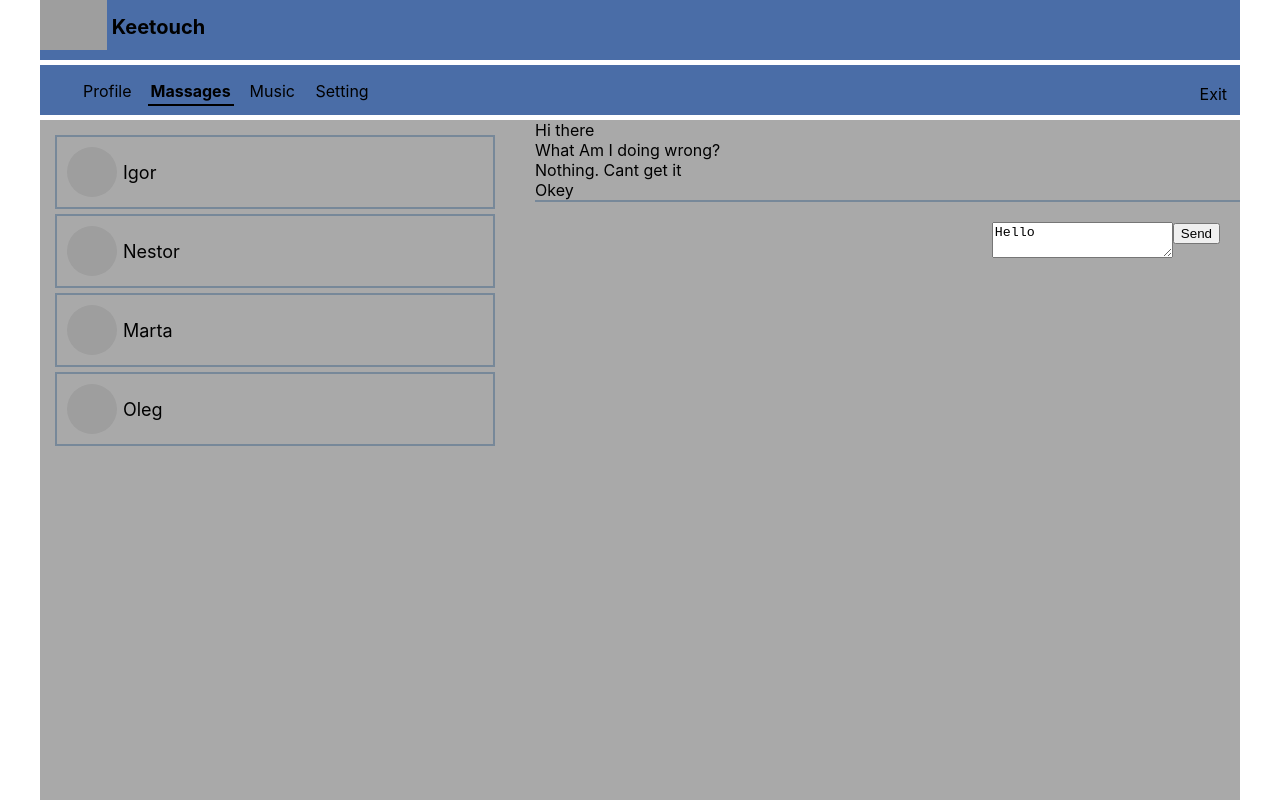
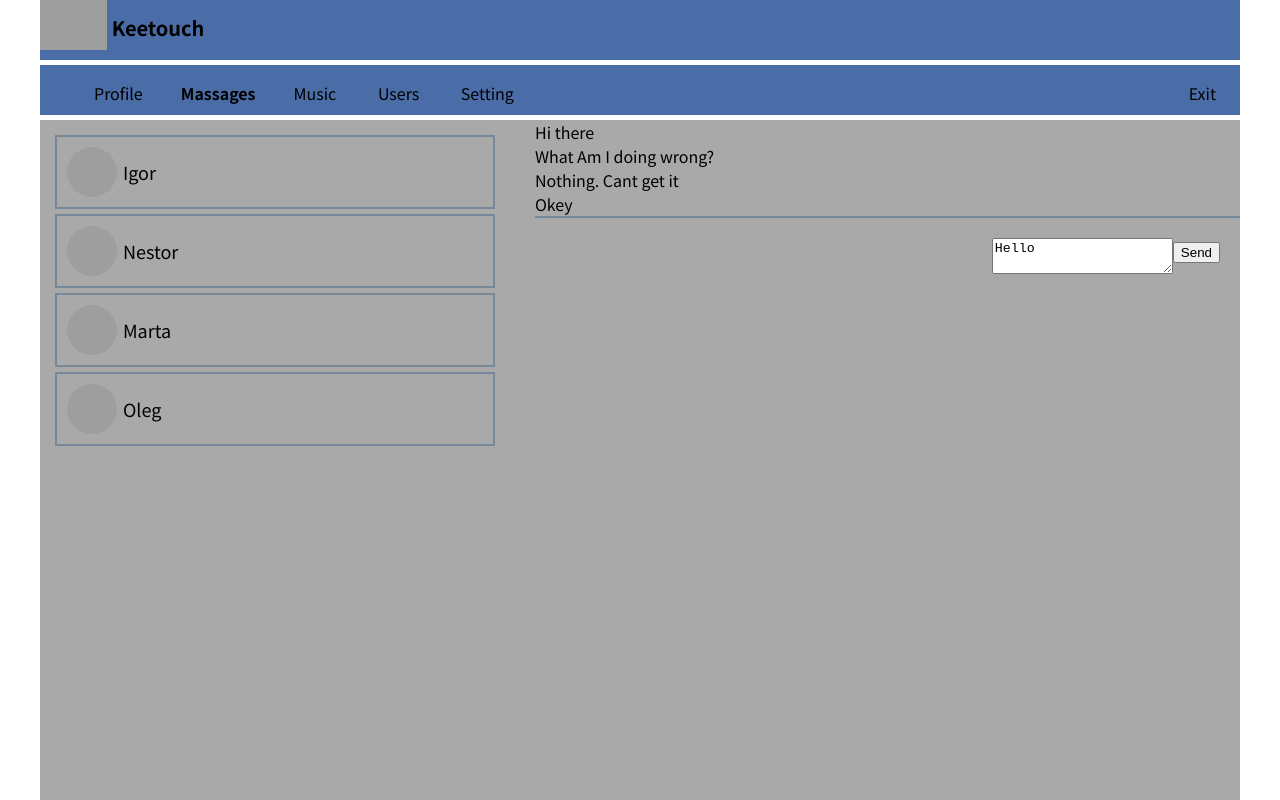
Before and after one commit to SelinIgor/react-social-network, a React (Create React App) app: page /Masseges in a window 1280 px wide. Shown: the top 800 px of the page. Built offline with nearby package versions, Linux system fonts and the light colour scheme; grey boxes are pictures that could not be loaded.

Commit message:
some changes

```diff
--- a/package.json
+++ b/package.json
@@ -6,6 +6,7 @@
     "@testing-library/jest-dom": "^4.2.4",
     "@testing-library/react": "^9.5.0",
     "@testing-library/user-event": "^7.2.1",
+    "axios": "^0.19.2",
     "react": "^16.13.1",
     "react-dom": "^16.13.1",
     "react-redux": "^7.2.0",
--- a/src/contonents/Havbar/Nav.jsx
+++ b/src/contonents/Havbar/Nav.jsx
@@ -3,7 +3,9 @@ import s from './Nav.module.css'
 import {NavLink} from "react-router-dom";
 const Nav = ()=> {
     return (<div className={s.Nav}>
-        <ul>
+        <ul className={s.menu}>
+            <div className={s.container}>
+                <div>
             <li className={s.item}>
                 <NavLink to="/ProfileCom" className={s.nav}  activeClassName={s.active}>Profile</NavLink>
             </li>
@@ -14,8 +16,17 @@ const Nav = ()=> {
                 <NavLink to="/music"  className={s.nav} activeClassName={s.active} >Music</NavLink>
             </li>
             <li className={s.item}>
+                <NavLink to="/users"  className={s.nav} activeClassName={s.active}> Users</NavLink>
+            </li>
+            <li className={s.item}>
                 <NavLink to="/setting"  className={s.nav} activeClassName={s.active}> Setting</NavLink>
             </li>
-            <li className={`${s.item} ${s.exit}`}><NavLink to="/exit" activeClassName={s.active} className={s.nav}> Exit</NavLink></li>
+                </div>
+                <div>
+            <li className={`${s.item} ${s.exit}`}>
+                <NavLink to="/exit" activeClassName={s.active} className={s.nav}> Exit</NavLink></li>
+            </div>
+            </div>
+
         </ul></div>);}
         export default Nav;
--- a/src/contonents/Havbar/Nav.module.css
+++ b/src/contonents/Havbar/Nav.module.css
@@ -10,18 +10,26 @@
     padding: 3px;
 
 }
-.nav{
+.menu li a{
     color: black;
+    text-decoration: none;
+    padding: 8px 11px;
+    align-self: center;
+    border-radius: 5px;
 }
-a:hover{
-    font-weight: bold;
+.menu a{
+    transition: background 0.3s linear;
+}
+
+.menu a:hover{
+    background: white;
 }
 .active{
     color: black;
     padding: 3px;
     font-weight: bold;
-    border-bottom: 2px solid black;
 }
-.exit{
-    float: right;
+.container{
+    display: flex;
+    justify-content: space-between;
 }
--- a/src/contonents/ProfileCom/My posts/Post/Post.jsx
+++ b/src/contonents/ProfileCom/My posts/Post/Post.jsx
@@ -3,13 +3,17 @@ import a from './Post.module.css';
 
 const  Post= (props) => {
     return ( <div className={a.item}>
+            <div className={a.container}>
+            <div className={a.avatar}>
             <img src={props.kartinka}/>
+            </div>
+            <div>
             {props.massege}
-            <div>
+            </div>
+            </div>
             <span>
-                likes =  {props.likes}
+                likes =  {props.likes}<button onClick={props.likePost(props.id)}> like</button>
             </span>
-            </div>
 
     </div>
          );
--- a/src/contonents/ProfileCom/My posts/Post/Post.module.css
+++ b/src/contonents/ProfileCom/My posts/Post/Post.module.css
@@ -2,8 +2,18 @@
 .item {
     margin: 5px;
     border: 3px solid silver;
+
 }
 .item img{
     border-radius: 50px;
     width: 50px;
 }
+.container{
+    display: flex;
+    justify-content: flex-start;
+    align-content: center;
+    align-items: center;
+}
+.avatar{
+    margin-right: 10px;
+}
--- a/src/contonents/ProfileCom/ProfileCom.jsx
+++ b/src/contonents/ProfileCom/ProfileCom.jsx
@@ -1,6 +1,5 @@
 import React from 'react';
 import a from './ProfileCom.module.css';
-import Myposts from "./My posts/MyPosts";
 import ProfileInfo from "./ProfileInfo/ProfileInfo";
 import MyPostsContainer from "./My posts/MyPostsContainer";
 
--- a/src/contonents/Users/Users.jsx
+++ b/src/contonents/Users/Users.jsx
@@ -1,30 +1,35 @@
 import React from "react";
-import a from "./Users.module.css"
-let Users = (props)=>{
-
-    if (props.users.length===0){
-
-        props.setUsers ( [
-
-        {id:1, followed:true, fullname:"Igor Selin", status: "I am on my way", location:{ city:"Lviv",country:"Ukraine"}},
-        {id:2, followed:false, fullname:"Nestor Selin", status: "Delevoping is coll", location:{ city:"Lviv",country:"Ukraine"}},
-        {id:3, followed:false, fullname:"Olesya Selin", status: "Sranaya nesastykovochka", location:{ city:"Lviv",country:"Ukraine"}},
-        {id:4, followed:true, fullname:"Oleg Selin", status: "Free phychoterpiya", location:{ city:"Lviv",country:"Ukraine"}},
-    ])
+import a from "./Users.module.css";
+import userPhoto from "../../datas/img/user.png";
+let Users = (props) =>{
+    let totalPagesCount = props.totalUsersCount/props.pageSize;
+    let pages =[];
+    for (let i=1;i<=totalPagesCount;i++){
+        pages.push(i)
     }
-    return ( <div>
-
+    return  <div>
+        <div>
+            {
+                pages.map(p=>
+                    <button onClick={()=>props.onClickChanged(p)} className={props.currentPage===p && a.selectedPage}>{p}</button>)
+            }
+        </div>
         {
             props.users.map(u => <div key={u.id}>
                 <div className={a.Container}>
                     <div>
 
-                    <div> <img className={a.userImg} src="https://thestacker.com/sites/default/files/styles/properly_sized_image/public/Authors_one_book_Slide_17.png"/></div>
+                        <div><img className={a.userImg} src={u.photos.small != null ? u.photos.small : userPhoto}/>
+                        </div>
                         <div>
                             {
                                 u.followed
-                       ?<button onClick={()=>{props.unfollow(u.id)}}> unfollow</button>
-                       :<button onClick={()=>{props.following(u.id)}}>follow</button>
+                                    ? <button onClick={() => {
+                                      props.unfollow(u.id)
+                                    }}> unfollow</button>
+                                    : <button onClick={() => {
+                                      props.following(u.id)
+                                    }}>follow</button>
 
                             }
                         </div>
@@ -32,17 +37,16 @@ let Users = (props)=>{
                     </div>
                     <div>
 
-                        <div>{u.fullname}</div>
+                        <div>{u.name}</div>
                         <div><p> {u.status}</p></div>
                     </div>
-                        <div> {u.location.city} <br/>
-                           {u.location.country}
+                    <div> {"u.location.city"} <br/>
+                        {"u.location.country"}
 
                     </div>
                 </div>
             </div>)
         }
-    </div>)
-
+    </div>
 }
-export default Users;
+export default Users
--- a/src/contonents/Users/Users.module.css
+++ b/src/contonents/Users/Users.module.css
@@ -6,5 +6,7 @@
     display: flex;
     justify-content: space-around;
     align-content: center;
-
 }
+.selectedPage{
+    font-weight: bold;
+}
--- a/src/contonents/Users/UsersContainer.jsx
+++ b/src/contonents/Users/UsersContainer.jsx
@@ -1,11 +1,45 @@
 import React from 'react';
 import {connect} from "react-redux";
-import {FollowAC, setUsersAC, UnfollowAC} from "../../redux/usersReducer";
+import {FollowAC, setCurrentPageAC, setTotalUsersCountAC, setUsersAC, UnfollowAC} from "../../redux/usersReducer";
+
+import * as axios from "axios";
 import Users from "./Users";
 
+class UsersContainer extends React.Component{
+
+    componentDidMount() {
+        axios.get(`https://social-network.samuraijs.com/api/1.0/users?page=${this.props.currentPage}&count=${this.props.pageSize}`).then(response => {
+            this.props.setUsers(response.data.items);
+            this.props.setTotalUsersCount(response.data.totalCount);
+        });
+    }
+
+    onClickChanged = (p) =>{
+        this.props.setCurrentPage(p);
+        axios.get(`https://social-network.samuraijs.com/api/1.0/users?page=${p}&count=${this.props.pageSize}`).then(response => {
+            this.props.setUsers(response.data.items)
+        });
+
+    }
+
+    render() {
+        return <Users totalUsersCount={this.props.totalUsersCount}
+                      pageSize={this.props.pageSize}
+                      onClickChanged={this.onClickChanged}
+                      currentPage={this.props.currentPage}
+                      users={this.props.users}
+                      unfollow={this.props.unfollow}
+                      following={this.props.following}
+
+        > </Users>
+    }
+}
 let mapStateToProps = (state) =>{
     return {
-       users: state.UsersPage.users
+       users: state.UsersPage.users,
+        pageSize: state.UsersPage.pageSize,
+        totalUsersCount: state.UsersPage.totalUsersCount,
+        currentPage:state.UsersPage.currentPage
     }
 }
 let mapDispatchToProps = (dispatch) =>{
@@ -19,13 +53,12 @@ let mapDispatchToProps = (dispatch) =>{
         setUsers:(users)=>{
             dispatch(setUsersAC(users))
         },
-
+        setCurrentPage:(currentPage)=>{
+            dispatch(setCurrentPageAC(currentPage))
+        },
+        setTotalUsersCount:(totalUsersCount)=>{
+           dispatch(setTotalUsersCountAC(totalUsersCount))
+        }
     }
 }
-
-
-const UsersContainer = connect(mapStateToProps,mapDispatchToProps)(Users);
-
-
-
-export default UsersContainer;
+export default connect(mapStateToProps,mapDispatchToProps)(UsersContainer);
--- a/src/index.css
+++ b/src/index.css
@@ -1,8 +1,8 @@
+@import url('https://fonts.googleapis.com/css2?family=Noto+Sans+JP:wght@300;400;700&display=swap');
+
 body {
   margin: 0;
-  font-family: -apple-system, BlinkMacSystemFont, 'Segoe UI', 'Roboto', 'Oxygen',
-    'Ubuntu', 'Cantarell', 'Fira Sans', 'Droid Sans', 'Helvetica Neue',
-    sans-serif;
+  font-family: 'Noto Sans JP', sans-serif;
   -webkit-font-smoothing: antialiased;
   -moz-osx-font-smoothing: grayscale;
 }
--- a/src/redux/usersReducer.js
+++ b/src/redux/usersReducer.js
@@ -1,10 +1,14 @@
 const FOLLOW = "FOLLOW";
 const UNFOLLOW = "UNFOLLOW";
 const SET_USERS = "SET_USERS";
+const SET_CURRENT_PAGE = "SET_CURRENT_PAGE";
+const SET_TOTAL_USERS_COUNT ="SET_TOTAL_USERS_COUNT";
 
 let InitialState ={
-users:[]
-
+users:[],
+pageSize: 5,
+totalUsersCount: 30,
+currentPage:1
 };
 
 
@@ -37,7 +41,19 @@ let usersReducer=(state = InitialState,action)=> {
         case SET_USERS:{
             return {
                 ...state,
-                users: [...state.users,...action.users]
+                users: action.users
+            }
+        }
+        case SET_CURRENT_PAGE:{
+            return {
+                ...state,
+                currentPage: action.currentPage
+            }
+        }
+        case SET_TOTAL_USERS_COUNT:{
+            return {
+                ...state,
+                totalUsersCount: action.totalUsersCount
             }
         }
         default:
@@ -55,5 +71,10 @@ export const UnfollowAC=(usersId)=>{
 export const setUsersAC=(users)=>{
     return{type: SET_USERS,users}
 }
-
+export const setCurrentPageAC=(currentPage)=>{
+    return{type: SET_CURRENT_PAGE, currentPage}
+}
+export const setTotalUsersCountAC=(totalUsersCount)=>{
+    return{type: SET_TOTAL_USERS_COUNT, totalUsersCount}
+}
 export default usersReducer;
```
Also changed, not shown: src/datas/img/user.png (added), 1 other file (tests, documents, lock files or other folders). Lines whose indentation alone changed are shown as unchanged.
